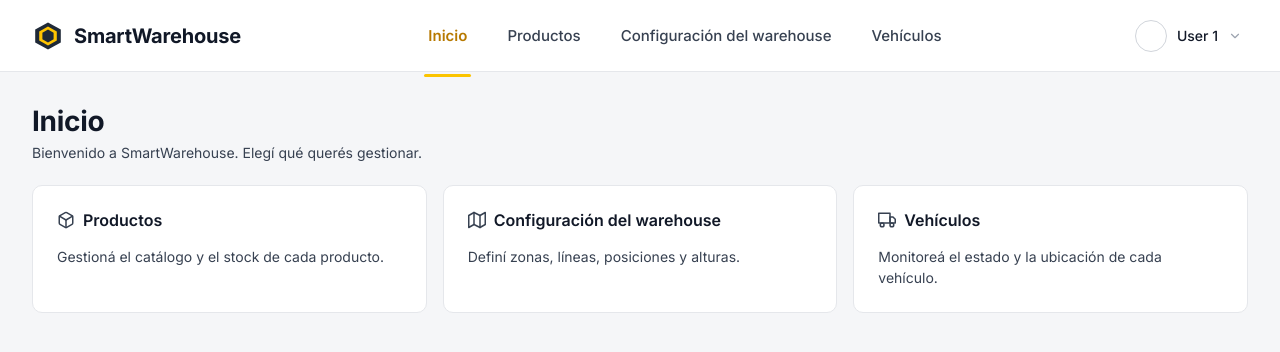
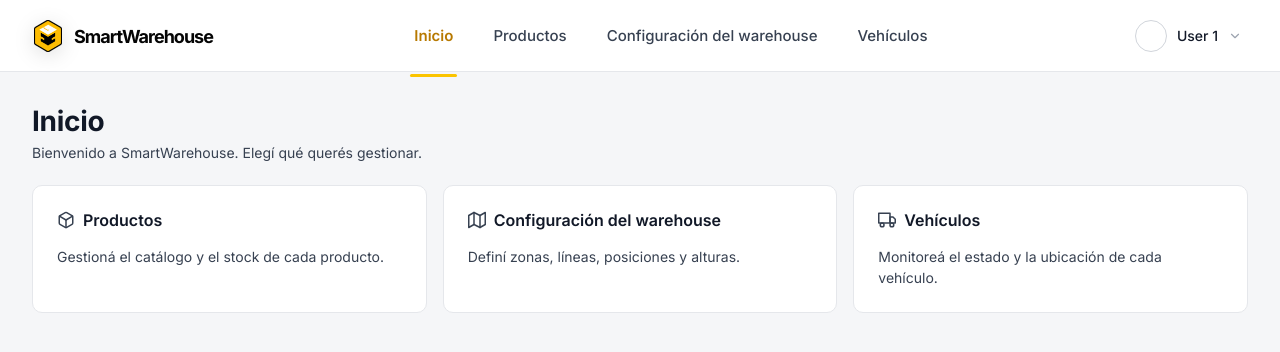
Before and after one commit to Warehouse-USAL/smarthouse_webapp, a React (Vite) app: page /inicio in a window 1280 px wide. Shown: the top 352 px of the page. Built offline with nearby package versions, Linux system fonts and the light colour scheme.

Commit message:
Modifique el logo del navbar y puse el dicho

```diff
--- a/src/components/ui/Logo/Logo.css
+++ b/src/components/ui/Logo/Logo.css
@@ -1,12 +1,29 @@
 .logo {
   display: inline-flex;
   align-items: center;
+  justify-content: center;
   gap: 10px;
+  width: fit-content;
+  max-width: 100%;
+  user-select: none;
 }
 
+.logo img,
 .logo__mark {
+  display: block;
   width: 32px;
   height: 32px;
+  object-fit: contain;
+  filter: drop-shadow(0 4px 10px rgba(0, 0, 0, 0.12));
+  transition:
+    transform 0.2s ease,
+    filter 0.2s ease;
+}
+
+.logo:hover img,
+.logo:hover .logo__mark {
+  transform: translateY(-1px) scale(1.04);
+  filter: drop-shadow(0 6px 14px rgba(0, 0, 0, 0.18));
 }
 
 .logo__text {
@@ -14,10 +31,121 @@
   font-weight: 700;
   color: var(--color-text-primary);
   letter-spacing: -0.01em;
+  line-height: 1;
+  white-space: nowrap;
 }
 
-.logo--sm .logo__mark { width: 24px; height: 24px; }
-.logo--sm .logo__text { font-size: 16px; }
+/* Tamaños */
+.logo--sm img,
+.logo--sm .logo__mark {
+  width: 24px;
+  height: 24px;
+}
 
-.logo--lg .logo__mark { width: 40px; height: 40px; }
-.logo--lg .logo__text { font-size: 24px; }
+.logo--sm .logo__text {
+  font-size: 16px;
+}
+
+.logo--md img,
+.logo--md .logo__mark {
+  width: 32px;
+  height: 32px;
+}
+
+.logo--md .logo__text {
+  font-size: 20px;
+}
+
+.logo--lg img,
+.logo--lg .logo__mark {
+  width: 40px;
+  height: 40px;
+}
+
+.logo--lg .logo__text {
+  font-size: 24px;
+}
+
+/* Por si el logo va dentro del header */
+.header .logo,
+.navbar .logo {
+  flex-shrink: 0;
+}
+.logo {
+  display: inline-flex;
+  align-items: center;
+  gap: 10px;
+  width: fit-content;
+  max-width: 100%;
+  user-select: none;
+}
+
+.logo__mark {
+  display: block;
+  width: 32px;
+  height: 32px;
+  object-fit: contain;
+  flex-shrink: 0;
+  filter: drop-shadow(0 4px 10px rgba(0, 0, 0, 0.14));
+}
+
+.logo__text {
+  font-family: "Inter", "Montserrat", "Segoe UI", system-ui, sans-serif;
+  font-size: 18px;
+  font-weight: 800;
+  line-height: 1;
+  color: #050505;
+  letter-spacing: -0.055em;
+  white-space: nowrap;
+  transform: translateY(1px);
+}
+
+/* Tamaños */
+.logo--sm {
+  gap: 8px;
+}
+
+.logo--sm .logo__mark {
+  width: 24px;
+  height: 24px;
+}
+
+.logo--sm .logo__text {
+  font-size: 15px;
+  font-weight: 800;
+}
+
+.logo--md {
+  gap: 10px;
+}
+
+.logo--md .logo__mark {
+  width: 32px;
+  height: 32px;
+}
+
+.logo--md .logo__text {
+  font-size: 18px;
+}
+
+.logo--lg {
+  gap: 14px;
+}
+
+.logo--lg .logo__mark {
+  width: 44px;
+  height: 44px;
+}
+
+.logo--lg .logo__text {
+  font-size: 30px;
+  font-weight: 900;
+  letter-spacing: -0.07em;
+}
+
+/* Para que en el header quede más fino */
+.header .logo__text,
+.navbar .logo__text {
+  font-size: 18px;
+  font-weight: 800;
+}
--- a/src/components/ui/Logo/Logo.jsx
+++ b/src/components/ui/Logo/Logo.jsx
@@ -3,15 +3,7 @@
 export default function Logo({ size = "md" }) {
   return (
     <div className={`logo logo--${size}`}>
-      <svg
-        viewBox="0 0 40 40"
-        className="logo__mark"
-        aria-hidden="true"
-      >
-        <polygon points="20,3 36,12 36,28 20,37 4,28 4,12" fill="#1f2937" />
-        <polygon points="20,8 31,14.5 31,25.5 20,32 9,25.5 9,14.5" fill="#ffc400" />
-        <polygon points="20,12 27,16 27,24 20,28 13,24 13,16" fill="#1f2937" />
-      </svg>
+      <img src="src\assets\logos\Logo_(sin fondo).png" alt="LogoSinFondo" />
       <span className="logo__text">SmartWarehouse</span>
     </div>
   );
```
